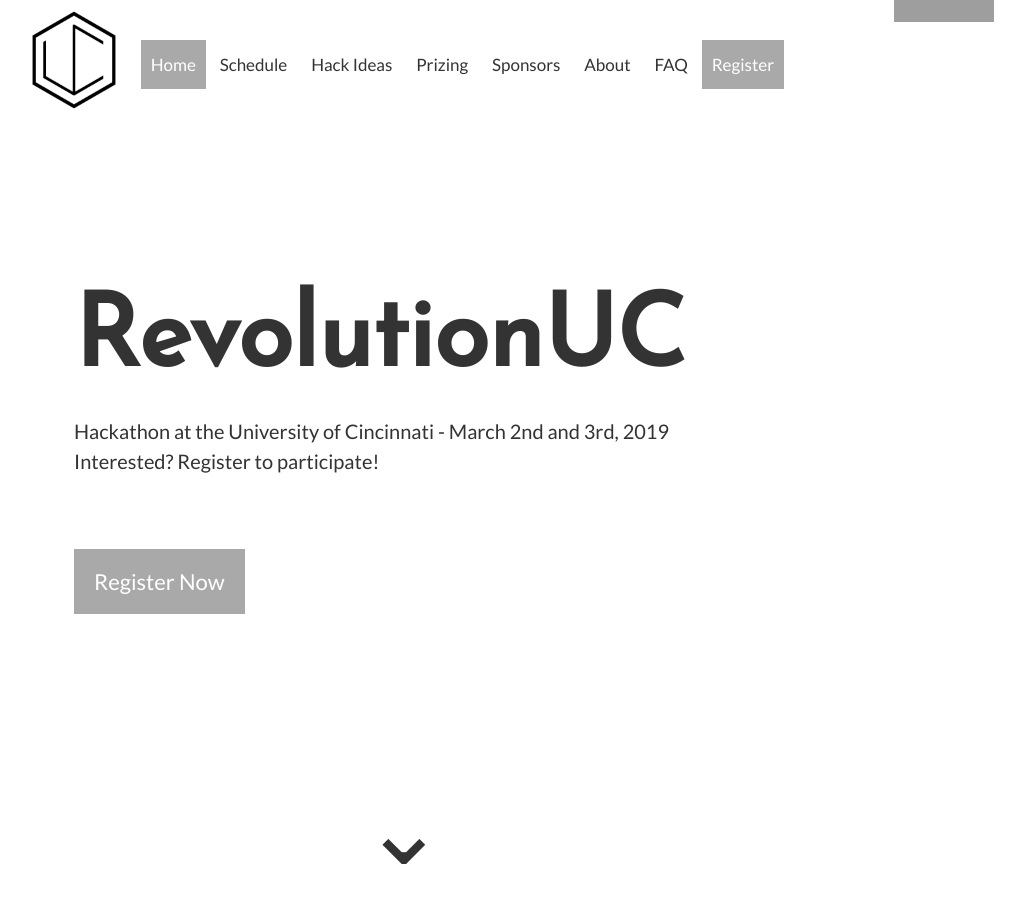
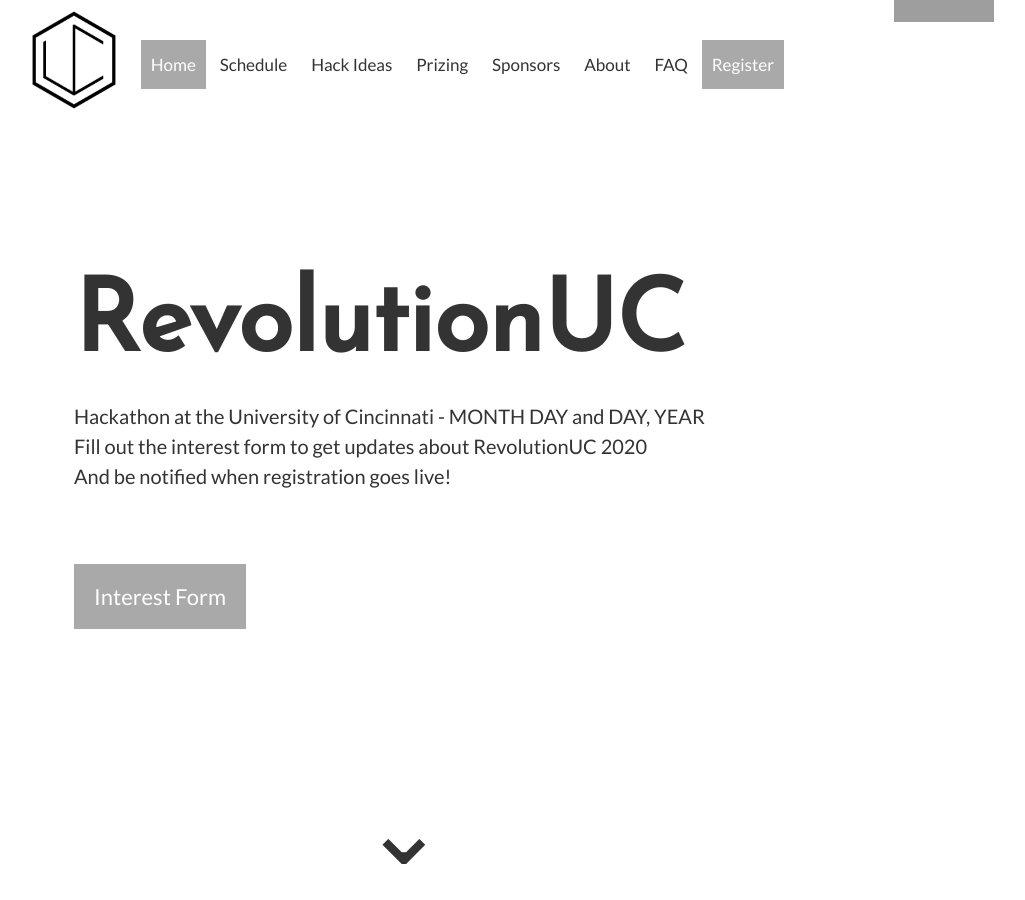
Before and after one commit to RevolutionUC/revolutionuc-frontend, a Jekyll site: the page built from index.html, in a window 1280 px wide and 900 px high. Shown: the whole window, without its empty margins (236-1261 px from the left). Built offline with Jekyll 4.4.1, drawn with Linux system fonts in a browser that asks for light colours; grey boxes are pictures that could not be loaded.

Commit message:
Add configuration options for homepage content

```diff
--- a/_layouts/homepage.html
+++ b/_layouts/homepage.html
@@ -4,28 +4,42 @@
   <div class="hero container container--small" style="z-index: 5;">
     <h1 class="hero__heading">RevolutionUC</h1>
 
-    <!-- <div class="barBackground barBackground--home" id="barBackground">
-      <span>
-        <p class="countdownText countdownText--home" id="countdownText">Time is running out!</p>
-        <div class="barForeground barForeground--home" id="barForeground"></div>
-      </span>
-    </div> -->
+    <!-- ========== Interest form info and button ========== -->
+    {% if site.data.config.homepage.timeline == "pre-registration" %}
+    <p>Hackathon at the University of Cincinnati - {{ site.data.config.eventData.date }}</p>
+    <p>Fill out the interest form to get updates about RevolutionUC 2020</p>
+    <p>And be notified when registration goes live!</p>
+    <div class="hero__heading">
+      <!-- Link to interest form -->
+      <a class="btn btn--primary" href="{{ site.data.config.eventData.interestForm }}" target="_">Interest Form</a>
+    </div>
+    {% endif %}
+    <!-- ================================================== -->
 
-    <!-- <br/> -->
-
-    <p>Hackathon at the University of Cincinnati - March 2nd and 3rd, 2019</p>
+    <!-- ========== Registration info and button ========== -->
+    {% if site.data.config.homepage.timeline == "registration" %}
+    <p>Hackathon at the University of Cincinnati - {{ site.data.config.eventData.date }}</p>
     <p>Interested? Register to participate!</p>
-
     <div class="hero__heading">
       <a class="btn btn--primary" href="/register">Register Now</a>
     </div>
+    {% endif %}
+    <!-- ================================================== -->
+
+    <!-- ========== Post hackathon info and button ========== -->
+    {% if site.data.config.homepage.timeline == "post-registration" %}
+    <p>Thank you all for participating in this year's RevolutionUC!</p>
+    <div class="hero__heading">
+      <!-- Link to submissions -->
+      <a class="btn btn--primary" href="{{ site.data.config.eventData.submissions }}" target="_">View Submissions</a>
+    </div>
+    {% endif %}
+    <!-- ================================================== -->
 
     <div class="down-chevron"><a href="#main">&#x2304;</a></div>
   </div>
 
-  <div
-    style="overflow-x: hidden; overflow-y: hidden; width: 100%; position: absolute;top: 0;left: 0; height: 100%"
-  >
+  <div style="overflow-x: hidden; overflow-y: hidden; width: 100%; position: absolute;top: 0;left: 0; height: 100%">
     <!-- particles.js container -->
     <div
       id="particles-js"
```
Also changed, not shown: _data/config.yml (+14 -0 lines).
